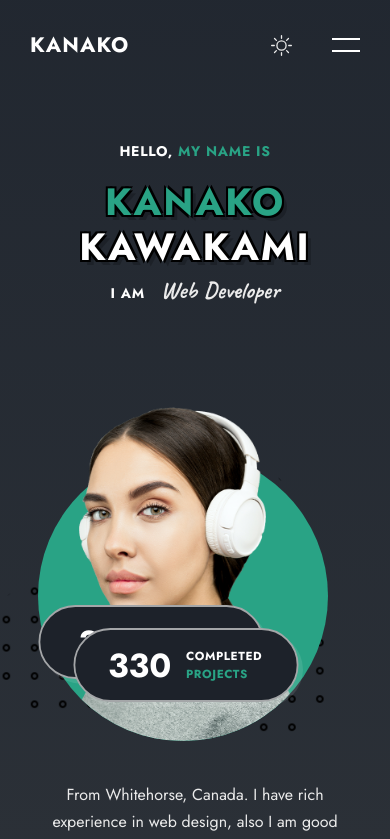
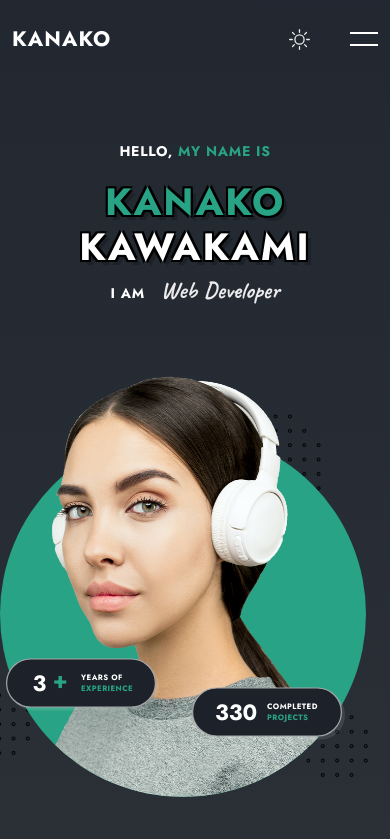
Before and after one commit to Kanako-muff/kanakos_portfolio, a React (Vite) app: page /#home in a window 390 px wide. Shown: the top 839 px of the page. Built offline with nearby package versions, Linux system fonts and the light colour scheme.

Commit message:
responsive(except menu) done

```diff
--- a/src/App.css
+++ b/src/App.css
@@ -174,7 +174,7 @@ img {
 
 .container {
   max-width: 1300px;
-  padding-inline: 12px;
+  padding-inline: 12px !important;
   margin-inline: auto;
 }
 
--- a/src/components/contact/contact.css
+++ b/src/components/contact/contact.css
@@ -86,5 +86,7 @@
   display: flex;
   align-items: center;
   justify-content: flex-end;
+  flex-wrap: wrap;
   column-gap: 30px;
+  row-gap: 15px;
 }
--- a/src/components/portfolio/portfolio.css
+++ b/src/components/portfolio/portfolio.css
@@ -5,6 +5,8 @@
 .portfolio__list {
   display: flex;
   justify-content: center;
+  flex-wrap: wrap;
+  row-gap: 20px;
   column-gap: 40px;
   margin-bottom: 60px;
 }
--- a/src/components/services/Services.jsx
+++ b/src/components/services/Services.jsx
@@ -25,6 +25,7 @@ const Services = () => {
       </p>
 
       <Swiper
+        spaceBetween={30}
         pagination={{
           clickable: true,
         }}
--- a/src/index.css
+++ b/src/index.css
@@ -74,7 +74,7 @@
   }
 }
 
-@media screen and (max-width: 1200px) {
+@media screen and (max-width: 992px) {
   :root {
     --h2-font-size: 24px !important;
     --h3-font-size: 23px !important;
@@ -134,9 +134,100 @@
 
   .contact__card-icon {
     font-size: var(--large-font-size) !important;
+    width: 42px !important;
+    height: 42px !important;
+  }
+
+  .contact__card-icon::after {
+    width: 32px !important;
   }
 
   .contact__card {
     padding-left: 100px !important;
   }
+
+  .footer__container {
+    grid-template-columns: 1fr !important;
+    justify-items: center !important;
+    row-gap: 12px !important;
+  }
+
+  .footer__copyright:nth-child(2),
+  .footer__copyright:last-child {
+    justify-self: center !important;
+  }
 }
+
+@media screen and (max-width: 768px) {
+  .header {
+    padding: 24px 12px !important;
+  }
+
+  .nav__data {
+    padding: 80px 0 0 124px !important;
+  }
+
+  .show-menu {
+    width: 420px !important;
+  }
+
+  .header__deco {
+    left: 60px !important;
+  }
+
+  /* .container {
+    max-width: 540px !important;
+  } */
+
+  .home__img-wrapper {
+    margin-top: 120px !important;
+    max-width: 400px !important;
+  }
+
+  .home__data {
+    transform: scale(0.6) !important;
+  }
+
+  .home__data-one {
+    left: -12% !important;
+  }
+
+  .home__data-two {
+    right: -7% !important;
+  }
+
+  .shape__1 {
+    width: 115px !important;
+    height: 115px !important;
+    right: 9% !important;
+  }
+
+  .shape__2,
+  .shape__3 {
+    width: 72px !important;
+    height: 72px !important;
+  }
+
+  .shape__2 {
+    bottom: 10% !important;
+    left: -10% !important;
+  }
+
+  .shape__3 {
+    bottom: 4% !important;
+  }
+
+  .skills__container,
+  .portfolio__container,
+  .contact__container {
+    grid-template-columns: 1fr !important;
+  }
+
+  .portfolio__list {
+    column-gap: 18px !important;
+  }
+
+  .portfolio__list-item::before {
+    bottom: -8px;
+  }
+}
```
